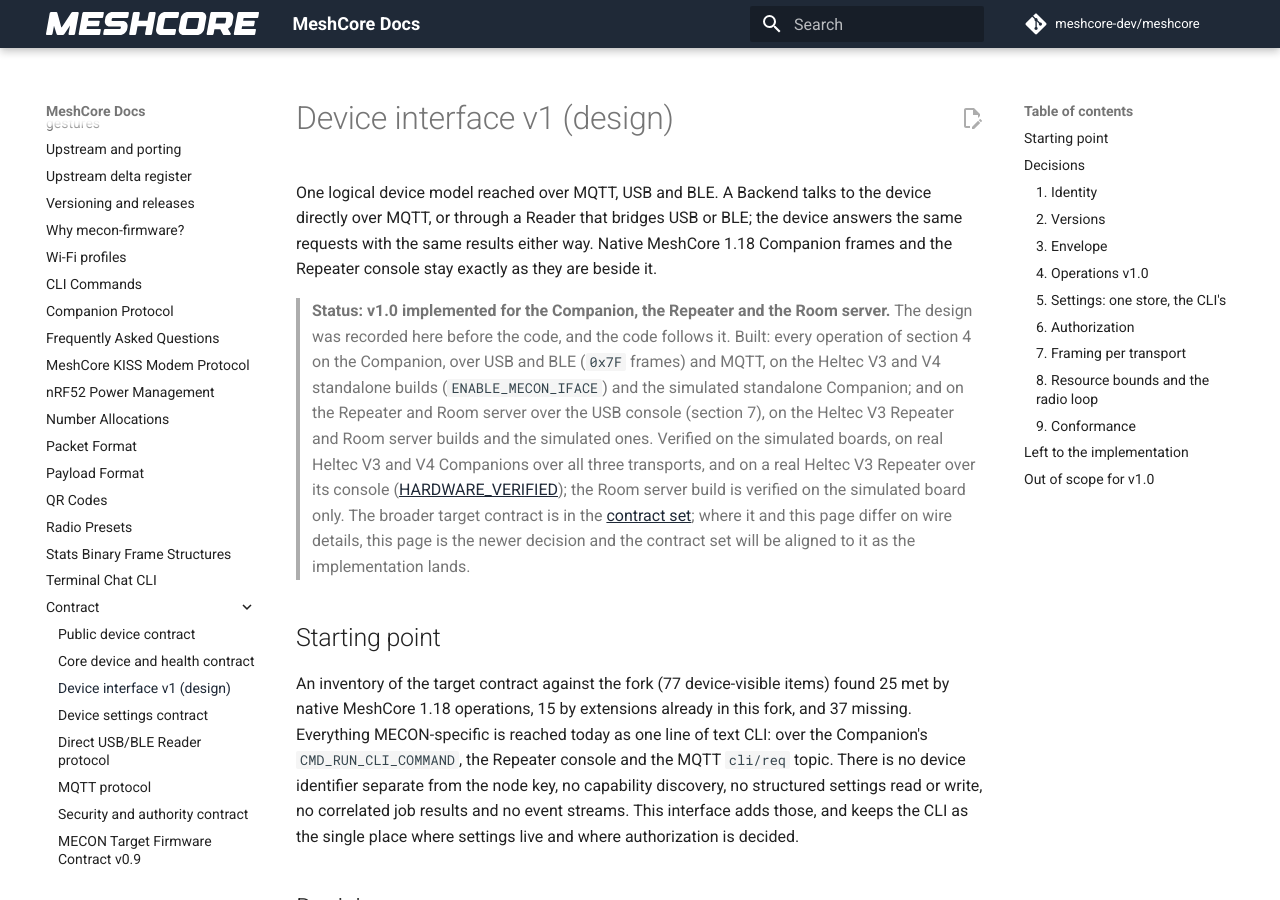
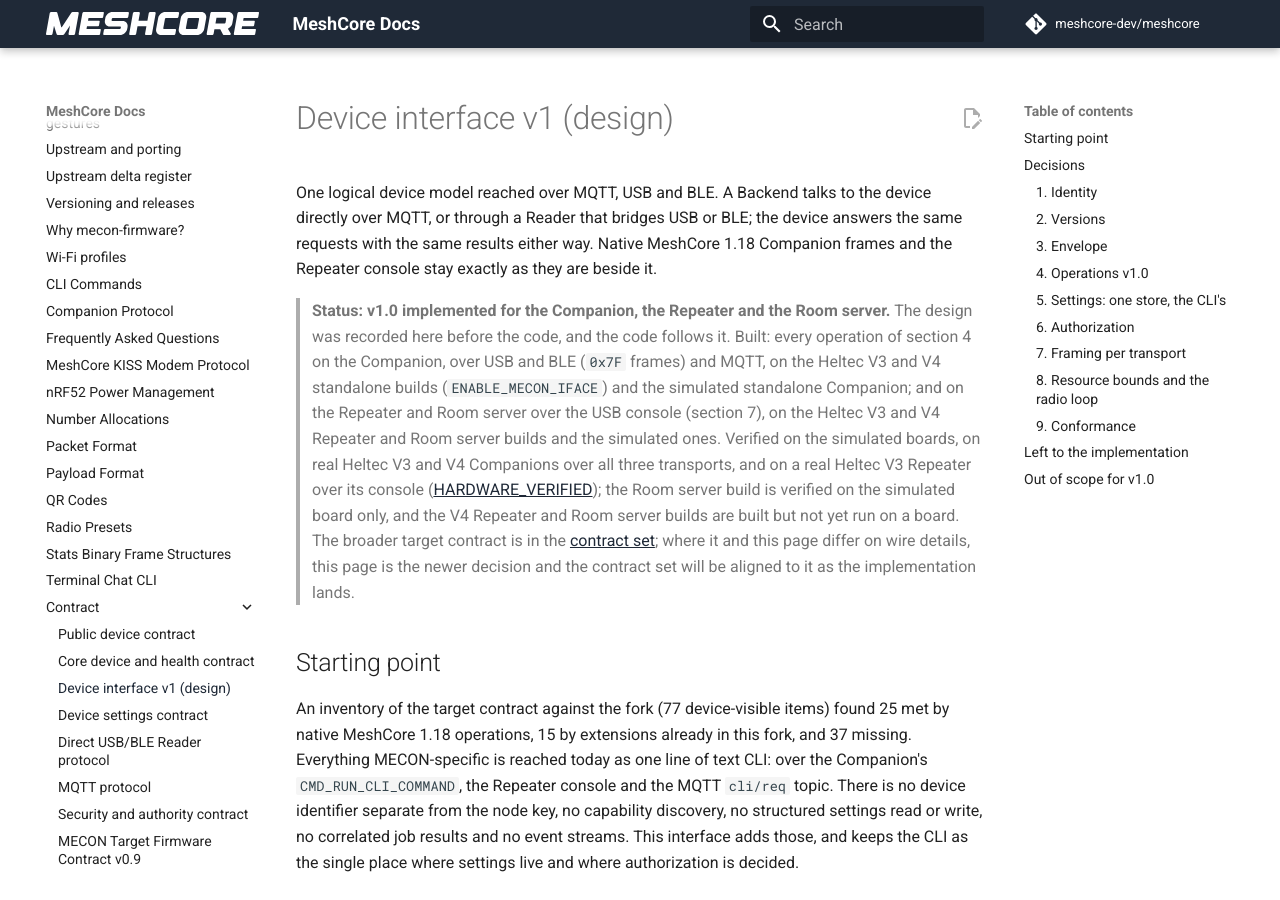
Before and after one commit to hoejriis/mecon-firmware, an MkDocs documentation site: the page built from docs/contract/DEVICE_INTERFACE.md, in a window 1280 px wide and 900 px high. Built offline with MkDocs 1.6.1 and Material for MkDocs 9.7.7, drawn with Linux system fonts in a browser that asks for light colours; comment, search, counter and statistics services are not loaded.

Commit message:
Device interface on the Heltec V4 Repeater and Room server builds
The V3 server builds had the console interface since the Repeater/Room
work; the V4 ones did not, which left a gap in the board matrix that
Issue #117 asks to close. Same flags and sources as V3. Built (V4
Repeater 63 KB RAM / 1.40 MB flash, Room 67 KB / 1.39 MB); not yet run on
a V4 board, as the doc now says.

Co-Authored-By: Claude Opus 5.5 (1M context) <noreply@anthropic.com>

```diff
--- a/docs/contract/DEVICE_INTERFACE.md
+++ b/docs/contract/DEVICE_INTERFACE.md
@@ -2,7 +2,7 @@
 
 One logical device model reached over MQTT, USB and BLE. A Backend talks to the device directly over MQTT, or through a Reader that bridges USB or BLE; the device answers the same requests with the same results either way. Native MeshCore 1.18 Companion frames and the Repeater console stay exactly as they are beside it.
 
-> **Status: v1.0 implemented for the Companion, the Repeater and the Room server.** The design was recorded here before the code, and the code follows it. Built: every operation of section 4 on the Companion, over USB and BLE (`0x7F` frames) and MQTT, on the Heltec V3 and V4 standalone builds (`ENABLE_MECON_IFACE`) and the simulated standalone Companion; and on the Repeater and Room server over the USB console (section 7), on the Heltec V3 Repeater and Room server builds and the simulated ones. Verified on the simulated boards, on real Heltec V3 and V4 Companions over all three transports, and on a real Heltec V3 Repeater over its console ([HARDWARE_VERIFIED](../HARDWARE_VERIFIED.md)); the Room server build is verified on the simulated board only. The broader target contract is in the [contract set](README.md); where it and this page differ on wire details, this page is the newer decision and the contract set will be aligned to it as the implementation lands.
+> **Status: v1.0 implemented for the Companion, the Repeater and the Room server.** The design was recorded here before the code, and the code follows it. Built: every operation of section 4 on the Companion, over USB and BLE (`0x7F` frames) and MQTT, on the Heltec V3 and V4 standalone builds (`ENABLE_MECON_IFACE`) and the simulated standalone Companion; and on the Repeater and Room server over the USB console (section 7), on the Heltec V3 and V4 Repeater and Room server builds and the simulated ones. Verified on the simulated boards, on real Heltec V3 and V4 Companions over all three transports, and on a real Heltec V3 Repeater over its console ([HARDWARE_VERIFIED](../HARDWARE_VERIFIED.md)); the Room server build is verified on the simulated board only, and the V4 Repeater and Room server builds are built but not yet run on a board. The broader target contract is in the [contract set](README.md); where it and this page differ on wire details, this page is the newer decision and the contract set will be aligned to it as the implementation lands.
 
 ## Starting point
 
```
Also changed, not shown: 1 other file.
